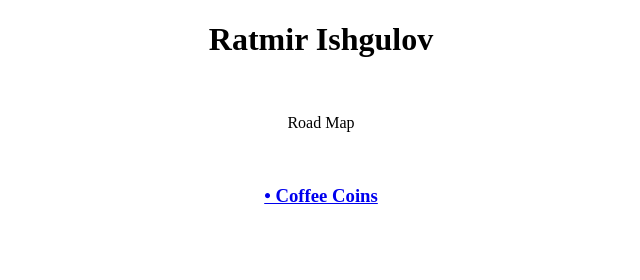
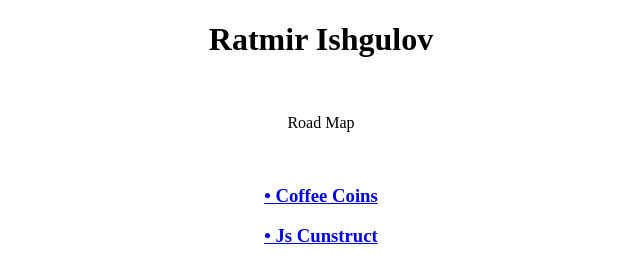
Before and after one commit to RatmirTech/ratmirtech.github.io, a plain HTML site: page index.html in a window 1280 px wide. Shown: the whole page, without its empty margins (319-959 px from the left). Drawn offline with Linux system fonts and the light colour scheme.

Commit message:
edit index.html
add js cunstcruct

```diff
--- a/index.html
+++ b/index.html
@@ -10,6 +10,7 @@
   <p>Road Map</p>
   </div> <br>
 <div align="center">  <h3><a href="/Coffee/index.html">&bull; Coffee Coins</a></h3>
+  <h3><a href="/js%20cunstcruct/index.html">&bull; Js Cunstruct</a></h3>
   </div>
   </body>
 </html>
```
